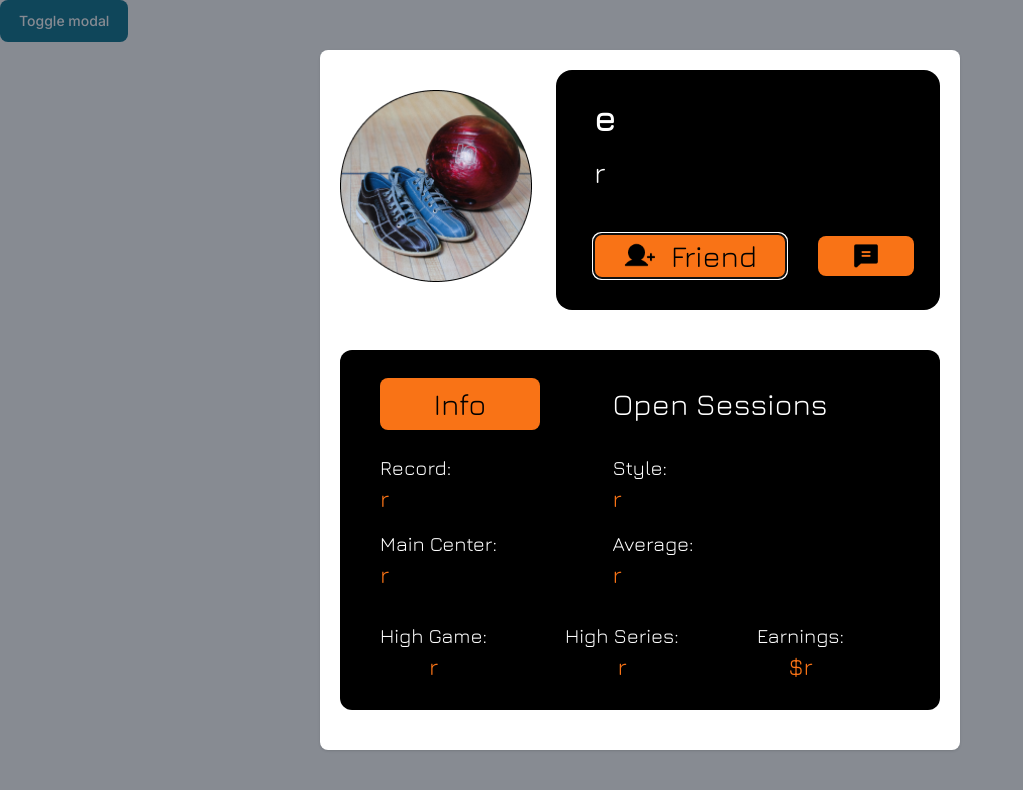
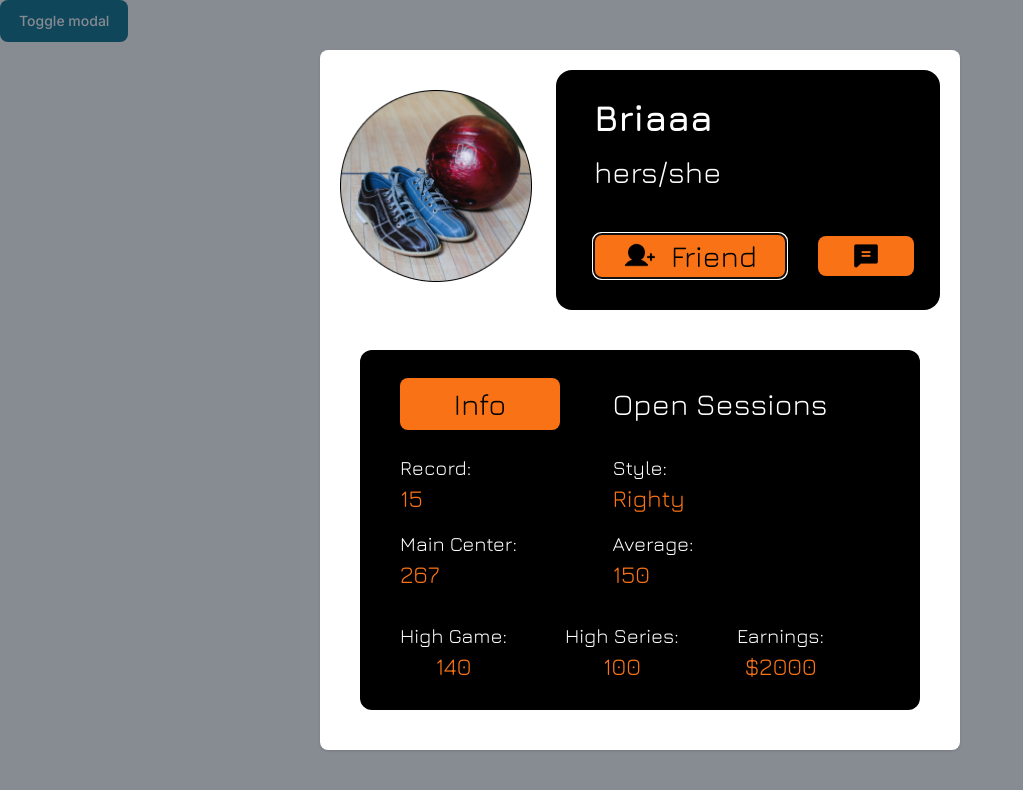
Before and after one commit to JayvonK/Full-Stack---Strike-Showdown, a Next.js app: page /pages/ModalTestPage in a window 1280 px wide. Shown: the top 790 px of the page, without its empty margins (0-1023 px from the left). Built offline with nearby package versions, Linux system fonts and the light colour scheme.

Commit message:
view profile update

```diff
--- a/src/app/pages/ModalTestPage/page.tsx
+++ b/src/app/pages/ModalTestPage/page.tsx
@@ -21,7 +21,7 @@ function page() {
      {/* <InboxModalComponent/>  */}
       {/* <ProfileModalComponent userName={'Tommy201'} proNouns={'Salmon'} fullName={'alphaMale'} mainCenter={'Packed Man'} average={'1000'} highGames={'911'} highSeries={'111'} earnings={'4'} style={'quadruple handroll'} />  */}
 {/* <JoinSessionModalComponent/> */}
-<ViewProfileModalComponent userName={'e'} proNouns={'r'} record={'r'} mainCenter={'r'} average={'r'} highGames={'r'} highSeries={'r'} earnings={'r'} style={'r'}/>
+<ViewProfileModalComponent userName={'Briaaa'} proNouns={'hers/she'} record={'15'} mainCenter={'267'} average={'150'} highGames={'140'} highSeries={'100'} earnings={'2000'} style={'Righty'}/>
 
 
       </Modal>
--- a/src/components/PageComponents/ModalComponents/ViewProfileModalComponent.tsx
+++ b/src/components/PageComponents/ModalComponents/ViewProfileModalComponent.tsx
@@ -54,7 +54,7 @@ const ViewProfileModalComponent = (props:{userName:string, proNouns:string, reco
     </div>
     </div>
   <div className='lg:px-5 lg:pb-5  '>
-    <div className="rounded-xl   bg-black  justify-center px-2 py-2 mx-5 lg:mx-0 mb-5  lg:px-10 lg:">
+    <div className="rounded-xl   bg-black  justify-center px-2 py-2 mx-5  mb-5  lg:px-10 lg:">
       <div className="rounded-xl   justify-space bg-black w-50  grid grid-flow-col auto-cols">
         <div className="">
           <h1 className=" bg-orange-500   text-center mt-5   text-base md:text-3xl md:w-40   w-20  rounded-lg      pt-2 pb-2  mb-2 text-black jura">
```
